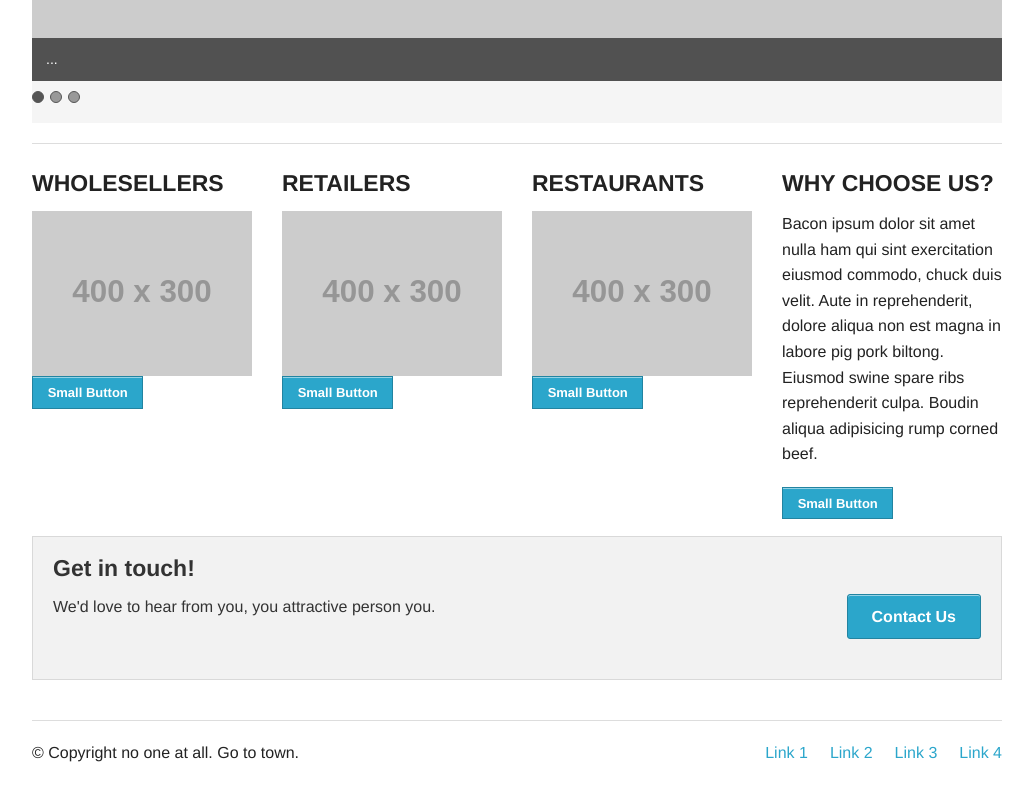
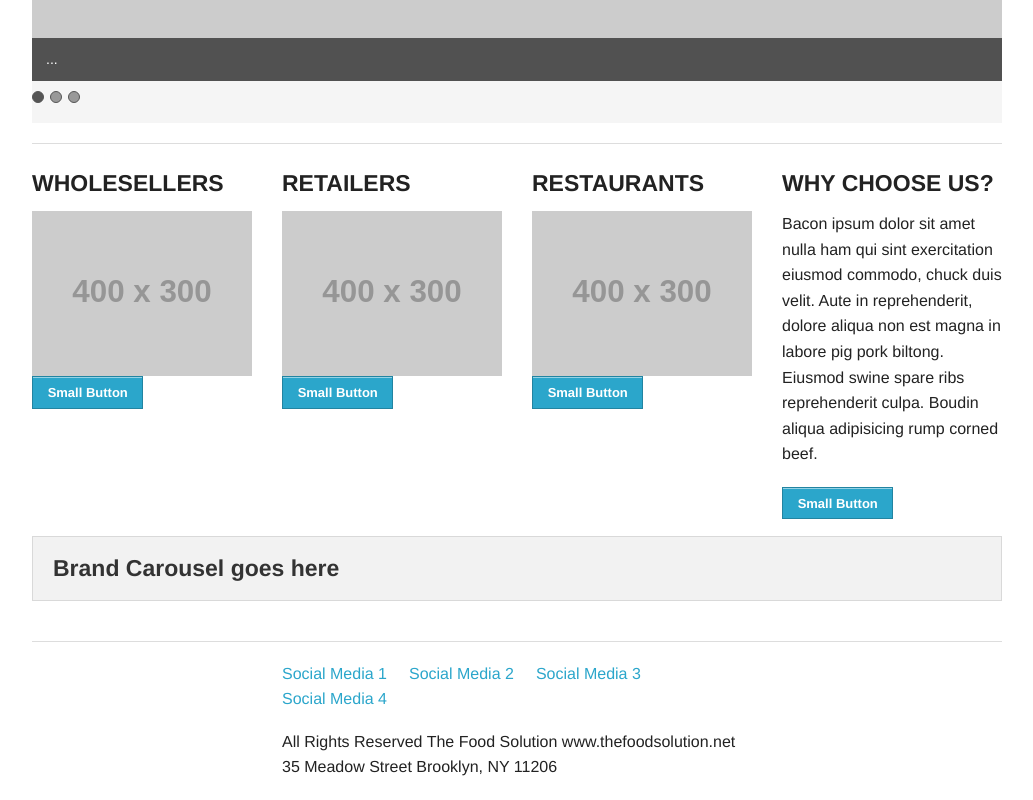
Before and after one commit to pibemillo/FS, a plain HTML site: page index.html in a window 1280 px wide. Shown: the part 483-1283 px from the top of the page, without its empty margins (123-1156 px from the left). Drawn offline with Linux system fonts and the light colour scheme; placeholder pictures from the web are drawn by us.

Commit message:
Homepage - Brand Carousel and Footer Layout

```diff
--- a/index.html
+++ b/index.html
@@ -150,16 +150,7 @@
     <div class="large-12 columns">
 
       <div class="panel">
-        <h4>Get in touch!</h4>
-
-        <div class="row">
-          <div class="large-9 columns">
-            <p>We'd love to hear from you, you attractive person you.</p>
-          </div>
-          <div class="large-3 columns">
-            <a href="#" class="radius button right">Contact Us</a>
-          </div>
-        </div>
+        <h4>Brand Carousel goes here</h4>
       </div>
 
     </div>
@@ -171,16 +162,14 @@
     <div class="large-12 columns">
       <hr />
       <div class="row">
-        <div class="large-6 columns">
-          <p>&copy; Copyright no one at all. Go to town.</p>
-        </div>
-        <div class="large-6 columns">
-          <ul class="inline-list right">
-            <li><a href="#">Link 1</a></li>
-            <li><a href="#">Link 2</a></li>
-            <li><a href="#">Link 3</a></li>
-            <li><a href="#">Link 4</a></li>
+        <div class="large-6 large-offset-3 columns">
+        	<ul class="inline-list">
+            <li><a href="#">Social Media 1</a></li>
+            <li><a href="#">Social Media 2</a></li>
+            <li><a href="#">Social Media 3</a></li>
+            <li><a href="#">Social Media 4</a></li>
           </ul>
+          	<p>All Rights Reserved The Food Solution www.thefoodsolution.net 35 Meadow Street Brooklyn, NY 11206</p>
         </div>
       </div>
     </div>
```
